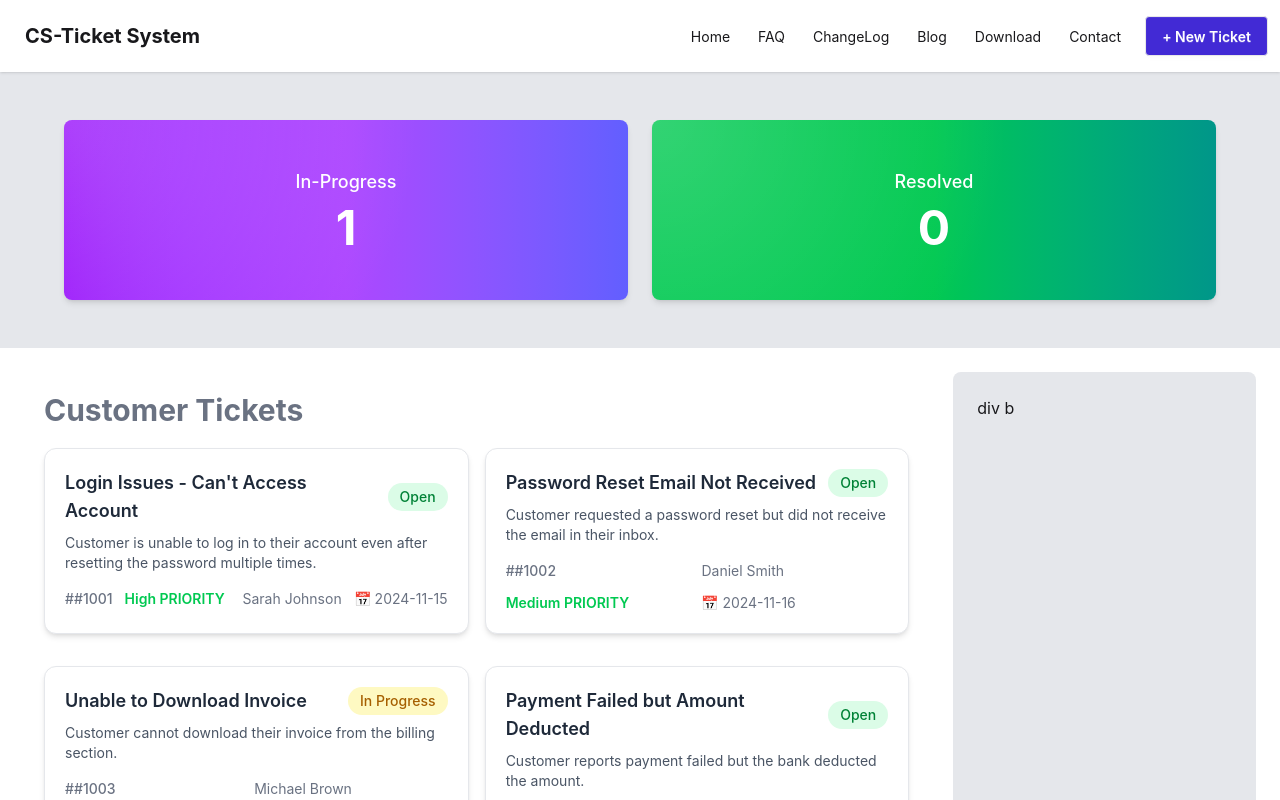
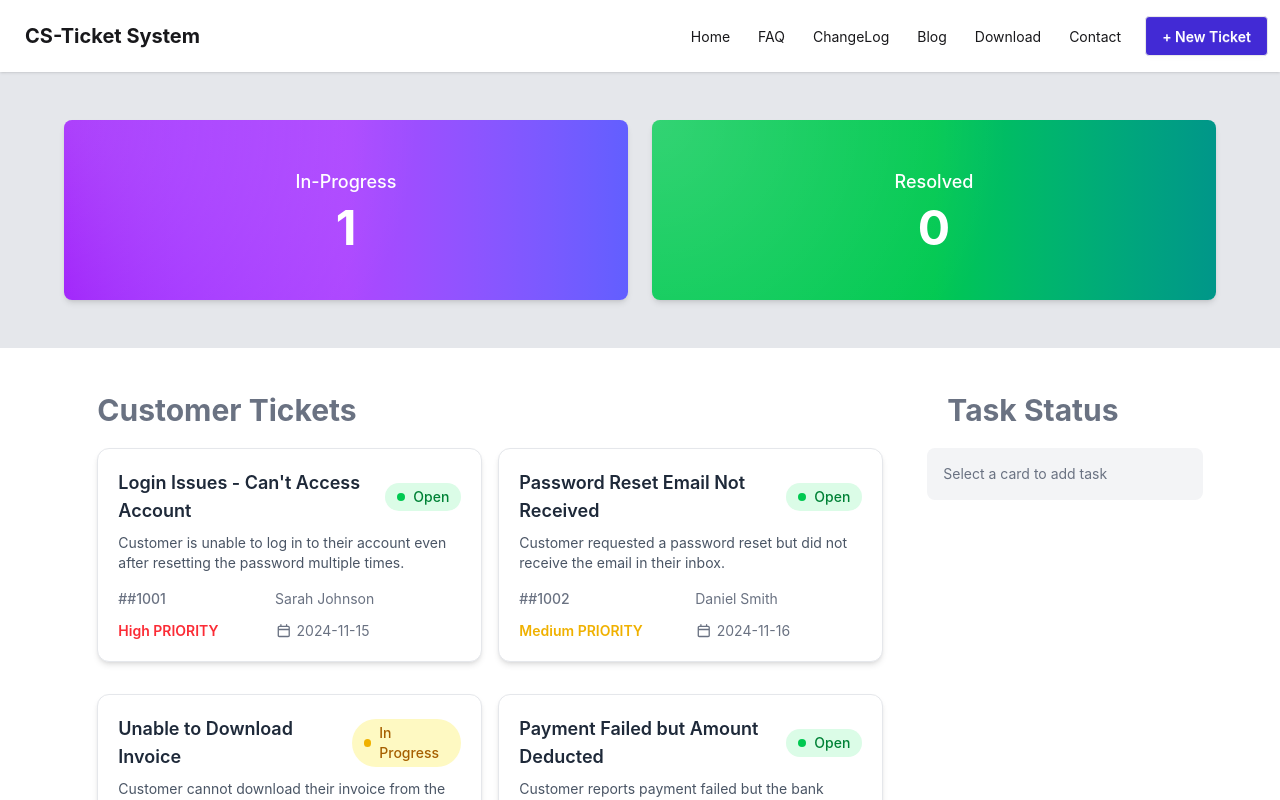
Before and after one commit to MohsinAlam07/Customer-Helpdesk, a React (Vite) app: page / in a window 1280 px wide. Shown: the top 800 px of the page. Built offline with nearby package versions, Linux system fonts and the light colour scheme.

Commit message:
Task status section

```diff
--- a/package.json
+++ b/package.json
@@ -10,6 +10,10 @@
     "preview": "vite preview"
   },
   "dependencies": {
+    "@fortawesome/free-brands-svg-icons": "^7.2.0",
+    "@fortawesome/free-regular-svg-icons": "^7.2.0",
+    "@fortawesome/free-solid-svg-icons": "^7.2.0",
+    "@fortawesome/react-fontawesome": "^3.2.0",
     "@tailwindcss/vite": "^4.2.1",
     "react": "^19.2.0",
     "react-dom": "^19.2.0",
--- a/src/App.jsx
+++ b/src/App.jsx
@@ -1,43 +1,51 @@
+import { Suspense, useState } from "react";
+import "./App.css";
+import Banner from "./components/Banner/Banner";
+import Footer from "./components/Footer/Footer";
+import Navbar from "./components/Navbar/Navbar";
+import Tickets from "./components/Tickets/Tickets";
+import { FontAwesomeIcon } from "@fortawesome/react-fontawesome";
 
-import { Suspense } from 'react'
-import './App.css'
-import Banner from './components/Banner/Banner'
-import Footer from './components/Footer/Footer'
-import Navbar from './components/Navbar/Navbar'
-import Tickets from './components/Tickets/Tickets'
+import Tasks from "./components/Tasks/Tasks";
 
-const ticketPromise=fetch('./ticket.json').then(res=>res.json())
+const ticketPromise = fetch("./ticket.json").then((res) => res.json());
 
 function App() {
+  const [task, setTask] = useState([]);
+  const handleTask = (ticket) => {
+    console.log(ticket)
+    const newTask=[...task,ticket];
+    setTask(newTask);
 
-
+  };
   return (
     <>
-
-
       <Navbar></Navbar>
       <Banner></Banner>
-      <div className="flex flex-col lg:flex-row gap-6 p-4 lg:p-6">
+      <div className="flex flex-col w-11/12 mx-auto lg:flex-row gap-6 p-4 lg:p-6">
+        {/* Left Side (Tickets - 75%) */}
+        <div className="w-full  mx-auto lg:w-3/4">
+          <Suspense fallback={<h2>Ticket issue is loading</h2>}>
+            <Tickets ticketPromise={ticketPromise}
 
-  {/* Left Side (Tickets - 75%) */}
-  <div className="w-full lg:w-3/4">
-    <Suspense fallback={<h2>Ticket issue is loading</h2>}>
-      <Tickets ticketPromise={ticketPromise}></Tickets>
-    </Suspense>
-  </div>
+             handleTask={handleTask}
 
-  {/* Right Side (Sidebar - 25%) */}
-  <div className="w-full lg:w-1/4 bg-gray-200 p-6 rounded-lg">
-    <h2>div b</h2>
-  </div>
+            >
 
-</div>
+            </Tickets>
+          </Suspense>
+        </div>
+
+        {/* Right Side (Sidebar - 25%) */}
+        <div className="w-full lg:w-1/4 items-center">
+          <h2>
+            <Tasks task={task}></Tasks>
+          </h2>
+        </div>
+      </div>
       <Footer></Footer>
-
-
-
     </>
-  )
+  );
 }
 
-export default App
+export default App;
--- /dev/null
+++ b/src/components/Tasks/Tasks.jsx
@@ -0,0 +1,38 @@
+import React from "react";
+
+const Tasks = ({ task }) => {
+  return (
+    <div>
+      <h3 className="text-2xl sm:text-3xl font-bold p-4 sm:p-5 text-gray-500">
+        Task Status
+      </h3>
+
+      <div className="bg-gray-100 p-4 rounded-lg flex flex-col gap-3">
+
+        {task.length === 0 ? (
+          <p className="text-gray-500 text-sm">
+            Select a card to add task
+          </p>
+        ) : (
+          task.map((t, index) => (
+            <div
+              key={index}
+              className="bg-white shadow-md rounded-lg p-4"
+            >
+              <p className="text-gray-700 text-sm mb-4">
+                {t.title}
+              </p>
+
+              <button className="w-full bg-green-600 hover:bg-green-700 text-white py-2 rounded-md font-medium">
+                Complete
+              </button>
+            </div>
+          ))
+        )}
+
+      </div>
+    </div>
+  );
+};
+
+export default Tasks;
--- a/src/components/Ticket/Ticket.jsx
+++ b/src/components/Ticket/Ticket.jsx
@@ -1,8 +1,9 @@
+import { faCalendar } from "@fortawesome/free-regular-svg-icons";
 import React from "react";
-
-const Ticket = ({ ticket }) => {
+import { FontAwesomeIcon } from "@fortawesome/react-fontawesome";
+const Ticket = ({ ticket, handleTask }) => {
   // const{title}=ticket;
-  console.log(ticket);
+  //   console.log(ticket);
   return (
     // <div>
     //     <h1> Title:{ticket.title}</h1>
@@ -10,8 +11,7 @@ const Ticket = ({ ticket }) => {
     //     <span>status: {ticket.status}</span>
     //     <button className='btn'>solve</button>
     // </div>
-      <div className="bg-white rounded-xl shadow-md p-4 sm:p-5 border border-gray-200 mb-4">
-
+    <div onClick={()=>handleTask(ticket)} className="bg-white rounded-xl shadow-md p-4 sm:p-5 border border-gray-200 mb-4">
       {/* Top Row */}
       <div className="flex flex-col sm:flex-row sm:items-center sm:justify-between gap-2 mb-2">
         <h2 className="text-base sm:text-lg font-semibold text-gray-800">
@@ -19,35 +19,37 @@ const Ticket = ({ ticket }) => {
         </h2>
 
         <span
-          className={`px-3 py-1 text-xs sm:text-sm rounded-full font-medium w-fit
+          className={`px-3 py-1 text-xs sm:text-sm rounded-full font-medium w-fit flex items-center gap-2
   ${
     ticket.status === "Open"
       ? "bg-green-100 text-green-700"
       : "bg-yellow-100 text-yellow-700"
   }`}
         >
+          <span
+            className={`w-2 h-2 rounded-full ${
+              ticket.status === "Open" ? "bg-green-500" : "bg-yellow-500"
+            }`}
+          ></span>
+
           {ticket.status}
         </span>
       </div>
 
       {/* Description */}
-      <p className="text-gray-600 text-sm mb-4">
-        {ticket.description}
-      </p>
+      <p className="text-gray-600 text-sm mb-4">{ticket.description}</p>
 
       {/* Bottom Row */}
       <div className="flex flex-col sm:flex-row sm:items-center sm:justify-between gap-3 text-sm text-gray-500">
-
         {/* Left */}
         <div className="flex flex-wrap gap-3 items-center">
           <span className="font-medium">#{ticket.id}</span>
 
           <span
-            className={`font-semibold
-            ${
-              ticket.priority === "HIGH"
+            className={`font-semibold ${
+              ticket.priority === "High"
                 ? "text-red-500"
-                : ticket.priority === "MEDIUM"
+                : ticket.priority === "Medium"
                   ? "text-yellow-500"
                   : "text-green-500"
             }`}
@@ -60,7 +62,7 @@ const Ticket = ({ ticket }) => {
         <div className="flex flex-wrap items-center gap-3">
           <span>{ticket.customer}</span>
           <span className="flex items-center gap-1">
-            📅 {ticket.createdAt}
+            <FontAwesomeIcon icon={faCalendar} /> {ticket.createdAt}
           </span>
         </div>
       </div>
--- a/src/components/Tickets/Tickets.jsx
+++ b/src/components/Tickets/Tickets.jsx
@@ -2,15 +2,15 @@ import React from 'react';
 import { use } from 'react';
 import Ticket from '../Ticket/Ticket';
 
-const Tickets = ({ticketPromise}) => {
+const Tickets = ({ticketPromise,handleTask}) => {
     const tickets=use(ticketPromise);
 
     return (
        <div>
         <h2 className="text-2xl sm:text-3xl font-bold p-4 sm:p-5 text-gray-500">Customer Tickets</h2>
-         <div  className="grid grid-cols-1 sm:grid-cols-2 lg:grid-cols-2 gap-4 px-4 sm:px-5">
+         <div   className="grid grid-cols-1 sm:grid-cols-2 lg:grid-cols-2 gap-4 px-4 sm:px-5">
            {
-            tickets.map(ticket=><Ticket key={ticket.id} ticket={ticket}></Ticket>)
+            tickets.map(ticket=><Ticket handleTask={handleTask} key={ticket.id} ticket={ticket}></Ticket>)
            }
 
         </div>
```
Also changed, not shown: 1 other file (tests, documents, lock files or other folders). Lines whose indentation alone changed are shown as unchanged.
